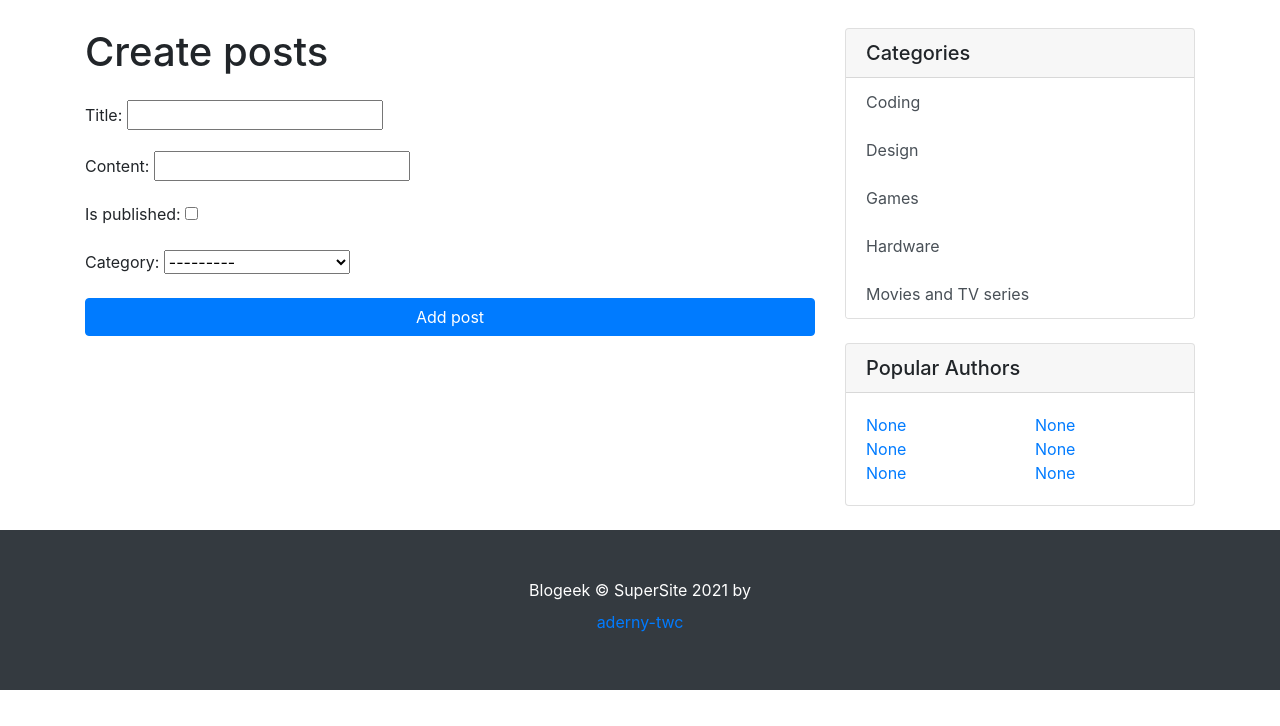
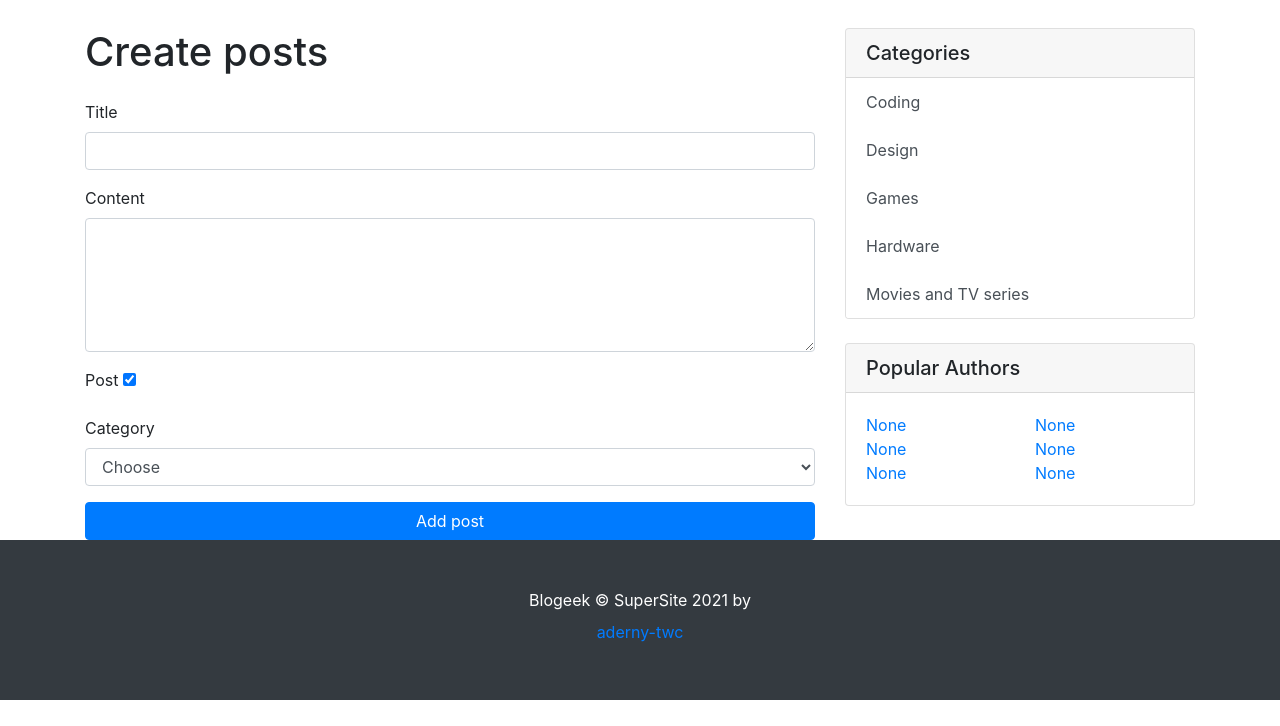
Before and after one commit to aderny-twc/blogeek, a Django app: page /posts/add-posts/ in a window 1280 px wide. Shown: the part 56-782 px from the top of the page. Run offline with Django 3.2, Linux system fonts and the light colour scheme; data comes from the database, SQL or seed files in the repository; some libraries are stand-ins or nearby versions.

Commit message:
Stylized form for adding posts

```diff
--- a/blog_portal/blogeek/forms.py
+++ b/blog_portal/blogeek/forms.py
@@ -3,7 +3,11 @@ from .models import Category
 
 
 class PostsForm(forms.Form):
-    title = forms.CharField(max_length=150)
-    content = forms.CharField()
-    is_published = forms.BooleanField()
-    category = forms.ModelChoiceField(queryset=Category.objects.all())
+    title = forms.CharField(max_length=150, label='Title', widget=forms.TextInput(attrs={"class": "form-control"}))
+    content = forms.CharField(label='Content', widget=forms.Textarea(attrs={"class": "form-control",
+                                                                            'rows': 5,}))
+    is_published = forms.BooleanField(label='Post', initial=True)
+    category = forms.ModelChoiceField(queryset=Category.objects.all(),
+                                      empty_label='Choose',
+                                      label='Category',
+                                      widget=forms.Select(attrs={"class": "form-control"}))
--- a/blog_portal/blogeek/templates/blogeek/add_posts.html
+++ b/blog_portal/blogeek/templates/blogeek/add_posts.html
@@ -13,8 +13,44 @@
 
 <form action="{% url 'add-posts' %}" method="post">
     {% csrf_token %}
-    {{ form.as_p }}
+    <!--    {{ form.as_p }}-->
+
+    {{ form.non_field.errors }}
+    <div class="form-group">
+        <label for="{{ form.title.id_for_label }}">Title</label>
+        {{ form.title }}
+        <div class="invalid-feedback">
+            {{ form.title.errors }}
+        </div>
+    </div>
+
+    <div class="form-group">
+        <label for="{{ form.content.id_for_label }}">Content</label>
+        {{ form.content }}
+        <div class="invalid-feedback">
+            {{ form.content.errors }}
+        </div>
+    </div>
+
+    <div class="form-group">
+        <label for="{{ form.is_published.id_for_label }}">Post</label>
+        {{ form.is_published }}
+        <div class="invalid-feedback">
+            {{ form.is_published.errors }}
+        </div>
+    </div>
+
+    <div class="form-group">
+        <label for="{{ form.category.id_for_label }}">Category</label>
+        {{ form.category }}
+        <div class="invalid-feedback">
+            {{ form.category.errors }}
+        </div>
+    </div>
+
     <button type="submit" class="btn btn-primary btn-block">Add post</button>
+
 </form>
 
+
 {% endblock %}
```
